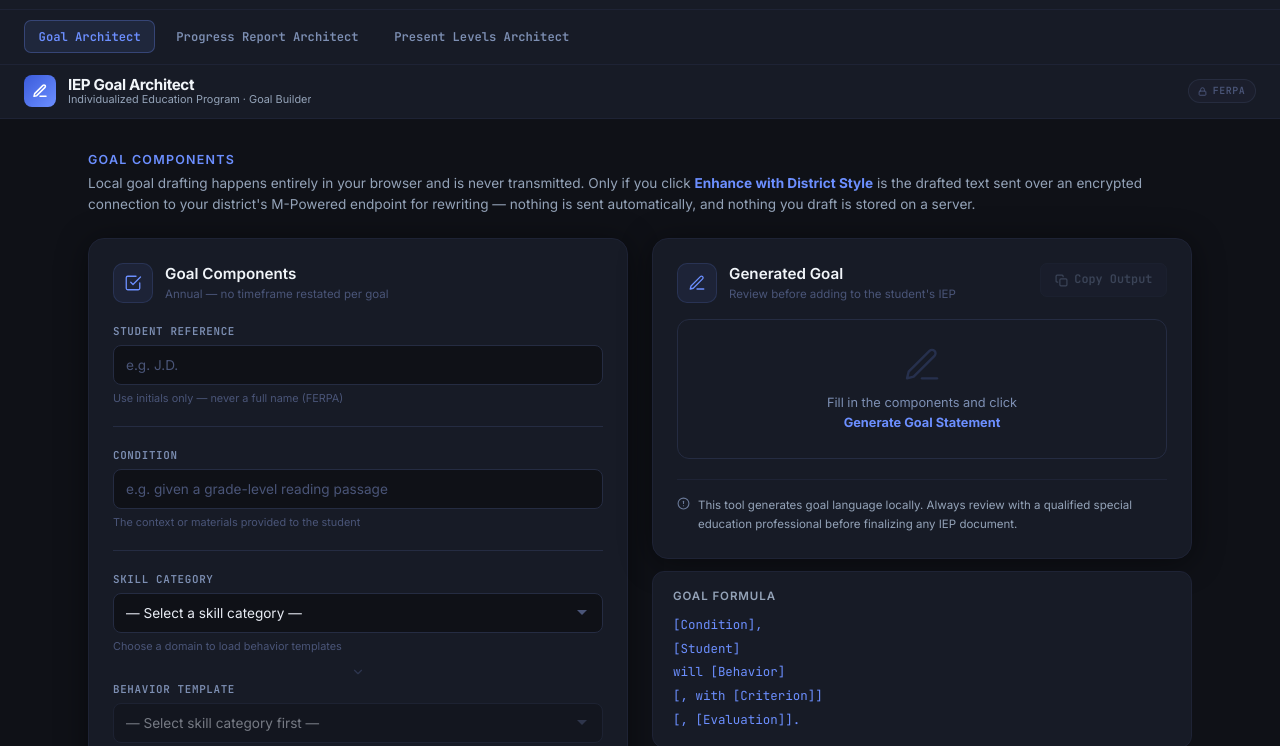
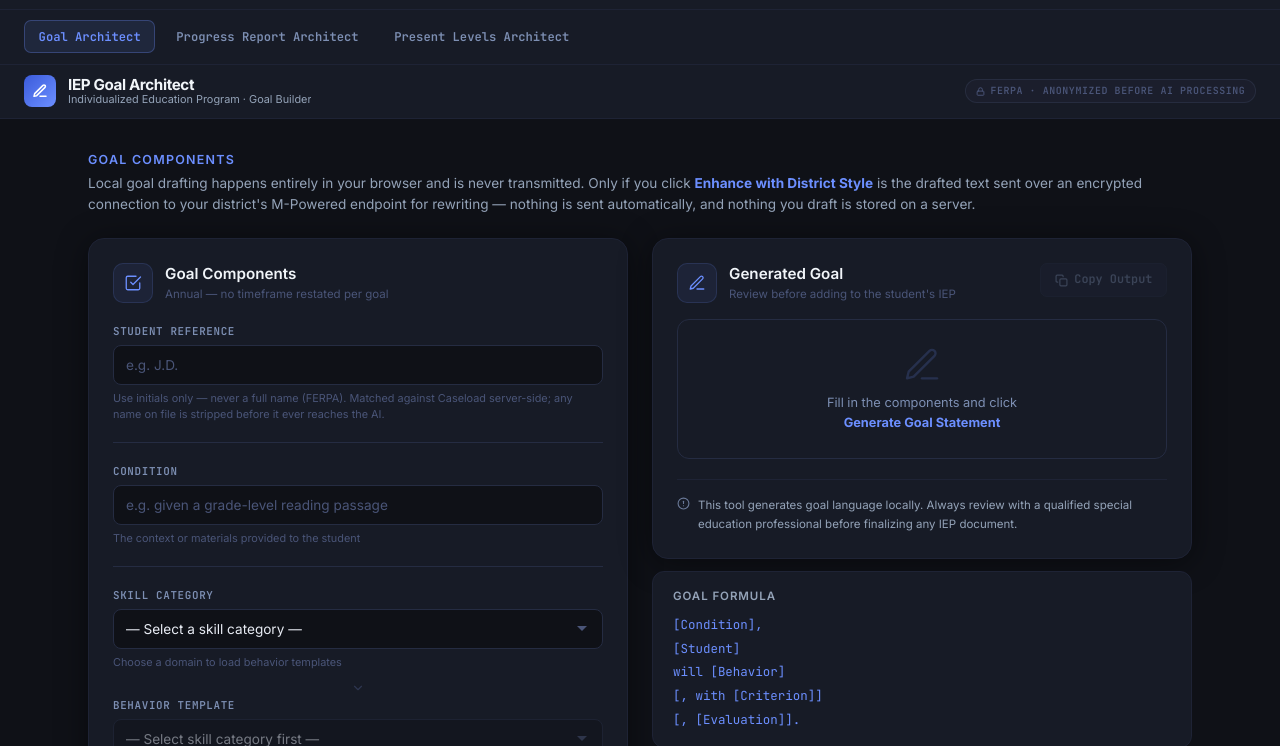
Before and after one commit to mmcdonald767/mpowered-iep, a plain HTML site: page index.html in a window 1280 px wide. Shown: the part 47-793 px from the top of the page. Drawn offline with nearby package versions, Linux system fonts and the light colour scheme.

```diff
--- a/index.html
+++ b/index.html
@@ -501,13 +501,13 @@
           Individualized Education Program &middot; Goal Builder
         </p>
       </div>
-      <span class="ferpa-badge hidden sm:inline-flex" style="margin-left:auto;" aria-label="FERPA compliant — local drafting, encrypted sign-in and caseload access">
+      <span class="ferpa-badge hidden sm:inline-flex" style="margin-left:auto;" aria-label="FERPA compliant — names and IDs are stripped and replaced with de-identified context before anything reaches the AI">
         <svg width="9" height="9" viewBox="0 0 24 24" fill="none" stroke="currentColor"
              stroke-width="2.5" stroke-linecap="round" stroke-linejoin="round" aria-hidden="true">
           <rect x="3" y="11" width="18" height="11" rx="2"/>
           <path d="M7 11V7a5 5 0 0110 0v4"/>
         </svg>
-        FERPA
+        FERPA &middot; anonymized before AI processing
       </span>
     </div>
   </div>
@@ -539,7 +539,7 @@
           <label class="field-label" for="studentRef">Student Reference</label>
           <input id="studentRef" class="field-input" type="text" maxlength="8"
                  placeholder="e.g. J.D." autocomplete="off" spellcheck="false" />
-          <p class="field-hint">Use initials only — never a full name (FERPA)</p>
+          <p class="field-hint">Use initials only — never a full name (FERPA). Matched against Caseload server-side; any name on file is stripped before it ever reaches the AI.</p>
         </div>
 
         <hr class="section-divider" />
```
Also changed, not shown: plaafp-architect.html (+2 -1 lines), progress-report-architect.html (+2 -1 lines).
